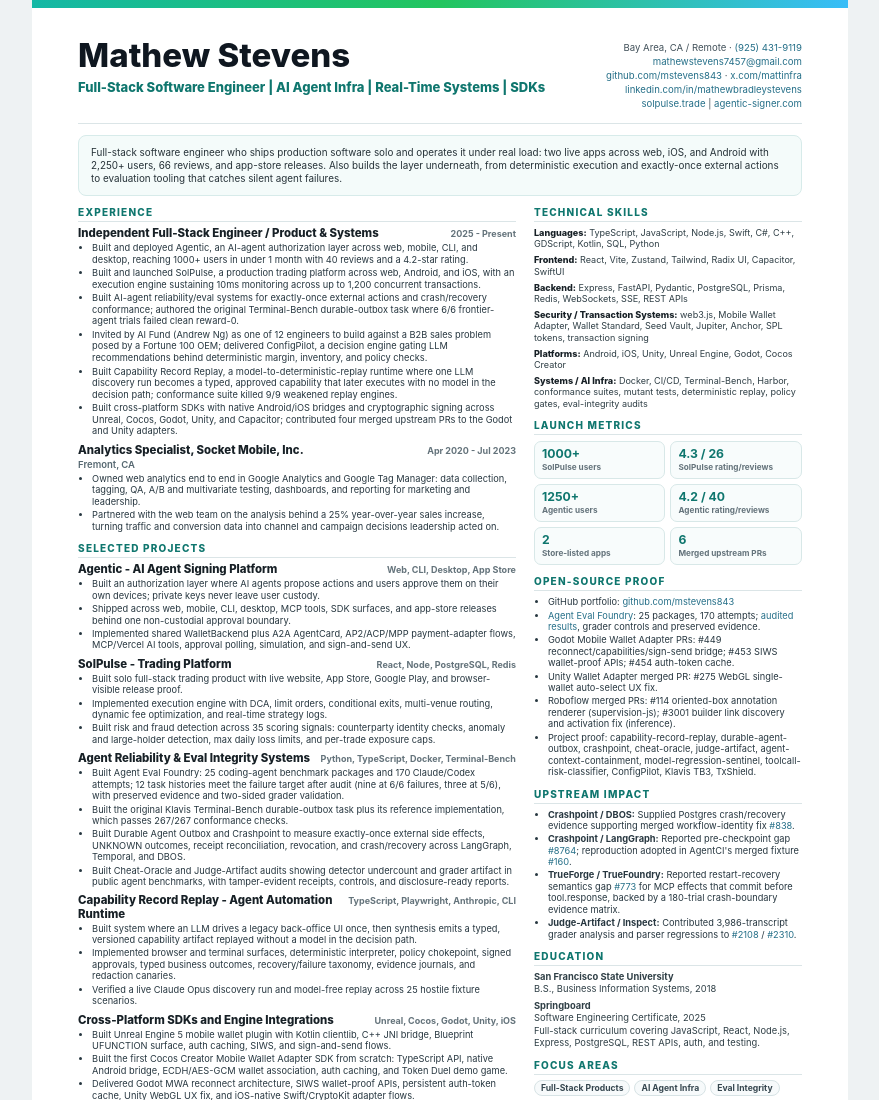
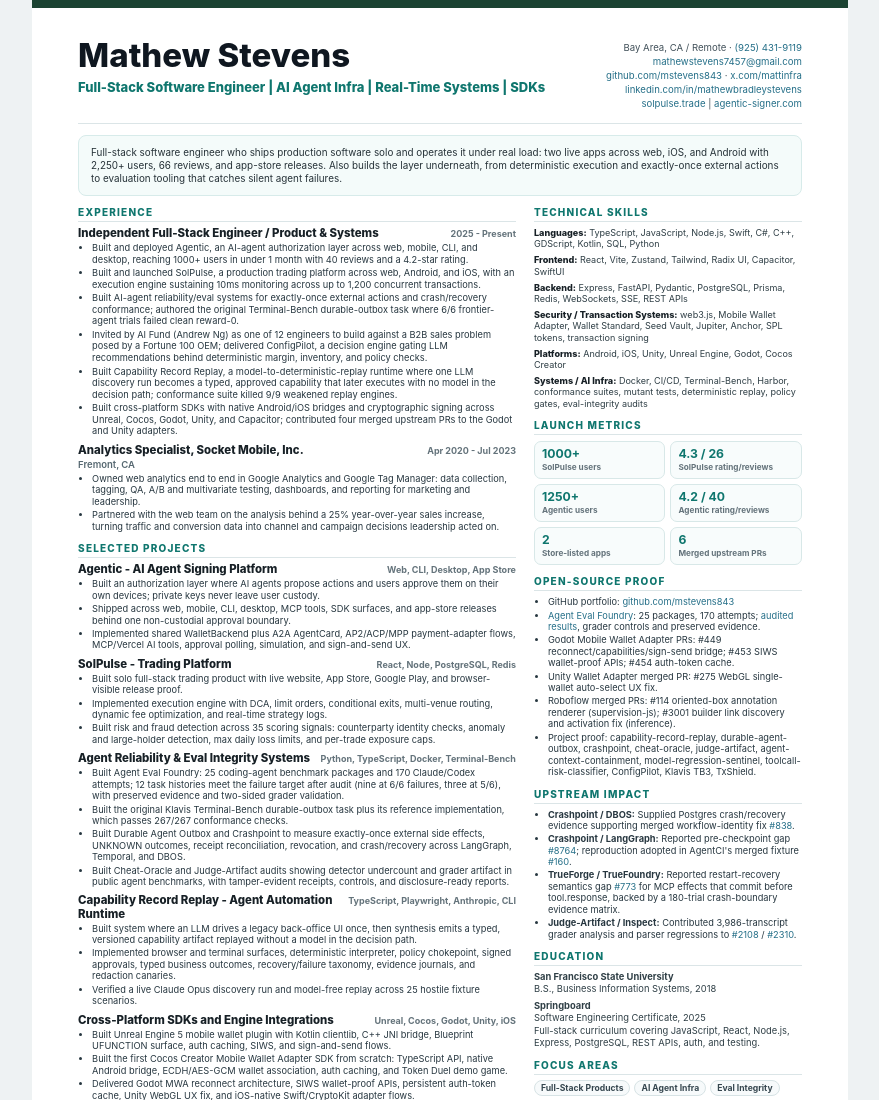
Before and after one commit to mstevens843/linktree-and-builderpacket, a plain HTML site: page builder-packet/Mathew_Stevens_Resume.html in a window 1280 px wide. Shown: the top 1100 px of the page, without its empty margins (200-1079 px from the left). Drawn offline with Linux system fonts and the light colour scheme.

Commit message:
resume update

```diff
--- a/builder-packet/Mathew_Stevens_Resume.html
+++ b/builder-packet/Mathew_Stevens_Resume.html
@@ -27,7 +27,7 @@
     left: 0;
     right: 0;
     height: 8px;
-    background: linear-gradient(90deg, #14b8a6, #22c55e, #38bdf8);
+    background: #1b4332;
   }
   header {
     display: grid;
```
Also changed, not shown: 1 other file.
